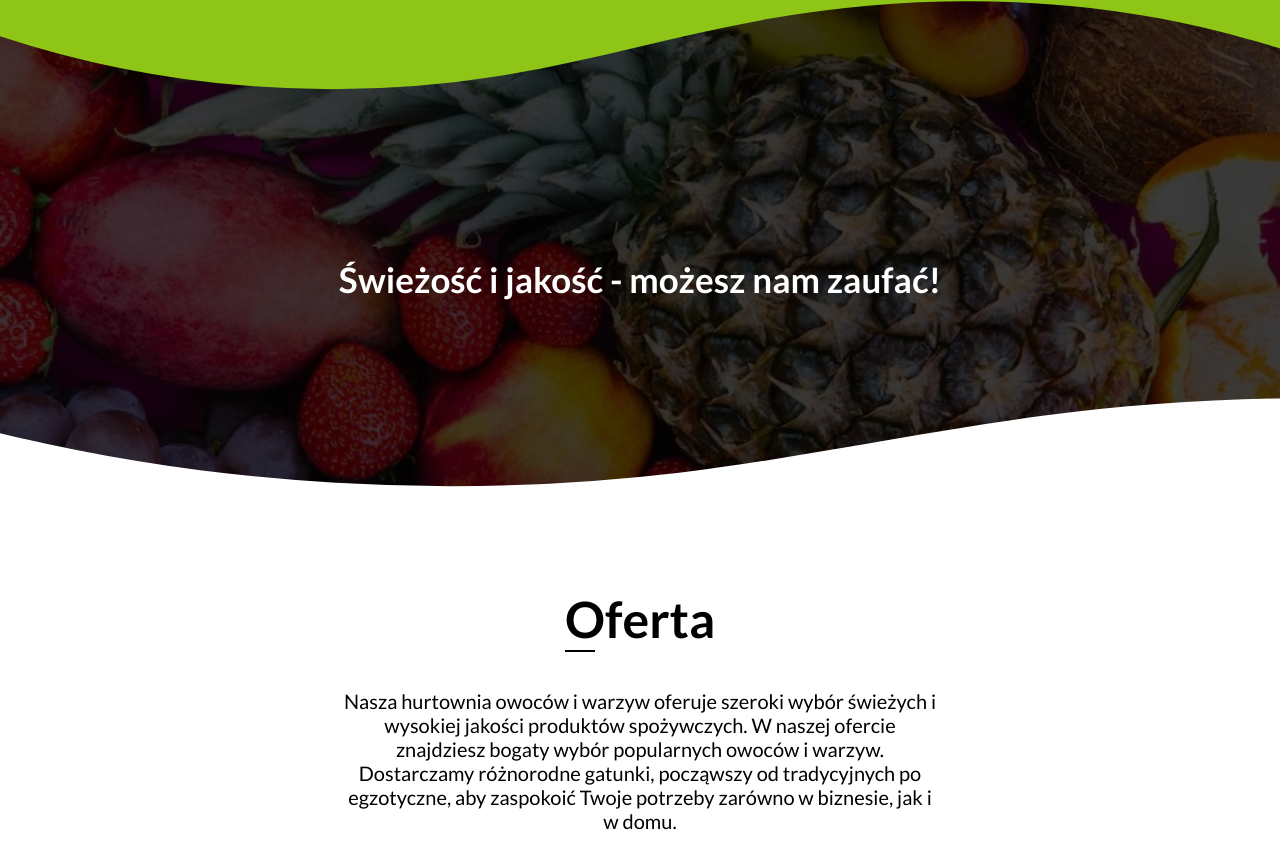
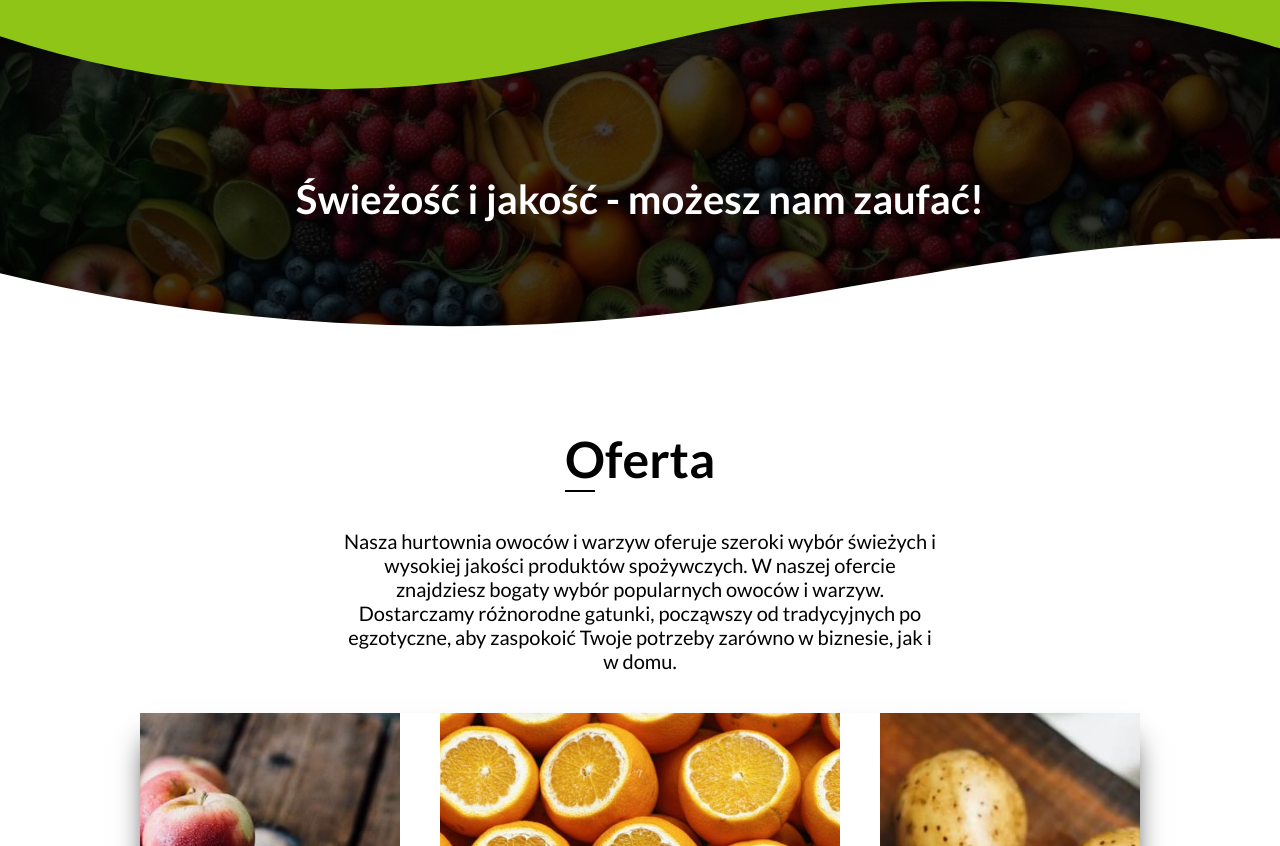
Before and after one commit to Pawliszakk/EcoFreshNext, a Next.js app: page / in a window 1280 px wide. Shown: the part 1594-2440 px from the top of the page. Built offline with nearby package versions, Linux system fonts and the light colour scheme.

Commit message:
final touches

```diff
--- a/components/Home/About/About.module.scss
+++ b/components/Home/About/About.module.scss
@@ -1,6 +1,8 @@
 .about {
 	background-color: var(--main-color-darker);
 	padding-bottom: 7rem;
+	background-color: var(--main-color-darker);
+	z-index: 123;
 }
 
 .text {
--- a/components/Home/Contact/Contact.module.scss
+++ b/components/Home/Contact/Contact.module.scss
@@ -1,7 +1,13 @@
+.contact {
+	background-color: #fff;
+}
 .map {
 	margin: 3rem auto;
+
 	width: 90%;
 	height: 400px;
+	box-shadow: rgba(0, 0, 0, 0.3) 0px 19px 38px,
+		rgba(0, 0, 0, 0.22) 0px 15px 12px;
 	iframe {
 		width: 100%;
 		height: 100%;
@@ -12,12 +18,12 @@
 	margin: 3rem 0;
 }
 
-@media(min-width: 992px) {
-    .map{
+@media (min-width: 992px) {
+	.map {
 		width: 60%;
 		height: 500px;
 	}
-    .icons{
+	.icons {
 		display: flex;
 		margin: 0 auto;
 		max-width: 1200px;
--- a/components/Home/Contact/Icons.module.scss
+++ b/components/Home/Contact/Icons.module.scss
@@ -43,6 +43,7 @@
 	justify-content: center;
 	align-items: center;
 	transition: background-color 0.3s;
+
 	svg {
 		font-size: 4rem;
 		color: #fff;
--- a/components/Home/Decoration/Decoration.module.scss
+++ b/components/Home/Decoration/Decoration.module.scss
@@ -2,8 +2,9 @@
 	position: relative;
 	height: 70vh;
 	background-image: url('/assets/hero/decoration.JPG');
+	display: flex;
 	background-size: cover;
-	display: flex;
+	background-repeat: no-repeat;
 	justify-content: center;
 	align-items: center;
 	h2 {
@@ -75,17 +76,33 @@
 	}
 }
 
-@media (min-width: 576px) {
+@media (min-width: 400px) {
 	.decoration {
 		h2 {
 			font-size: 2.6rem;
 		}
 	}
 }
+@media (min-width: 576px) {
+	.decoration {
+		h2 {
+			font-size: 3rem;
+		}
+	}
+}
 @media (min-width: 992px) {
 	.decoration {
+		background-attachment: fixed;
+		height: 50vh;
 		h2 {
 			font-size: 3.5rem;
 		}
 	}
 }
+@media (min-width: 1200px) {
+	.decoration {
+		h2 {
+			font-size: 4rem;
+		}
+	}
+}
--- a/components/Home/Offer/Offer.module.scss
+++ b/components/Home/Offer/Offer.module.scss
@@ -1,5 +1,6 @@
 .offer {
 	position: relative;
+	background-color: #fff;
 	display: flex;
 	justify-content: center;
 	align-items: center;
```
Also changed, not shown: public/assets/hero/decoration.JPG. Lines whose indentation alone changed are shown as unchanged.
